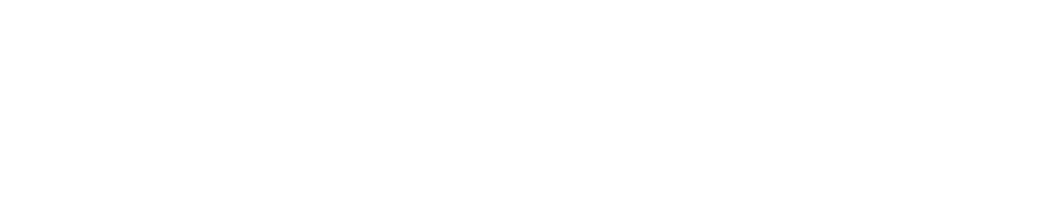
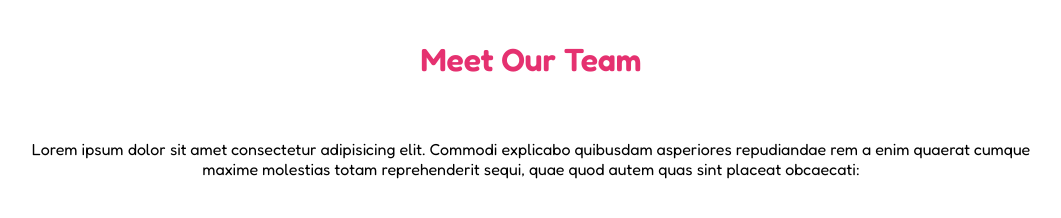
Before and after one commit to RuxandraRambet/html-css-float-cards, a plain HTML site: page index.html in a window 1280 px wide. Shown: the whole page, without its empty margins (109-1170 px from the left). Drawn offline with Linux system fonts and the light colour scheme.

Commit message:
feat: intestazione pagina

```diff
--- a/CSS/style.css
+++ b/CSS/style.css
@@ -6,3 +6,17 @@
 body {
     font-family: 'Fredoka', sans-serif;
 }
+header {
+    margin-top: 40px;
+    margin-bottom: 50px;
+}
+.container {
+    max-width: 1000px;
+    margin: 0 auto;
+    text-align: center;
+}
+h1 {
+    margin-bottom: 60px;
+    color: #e53170;
+    font-family: 'Fredoka', sans-serif;
+}
--- a/index.html
+++ b/index.html
@@ -5,16 +5,24 @@
     <meta name="viewport" content="width=device-width, initial-scale=1.0">
     <link rel="preconnect" href="https://fonts.googleapis.com">
     <title>Floating Cards</title>
+
     <!-- Font Fredoka -->
-
     <link rel="preconnect" href="https://fonts.googleapis.com">
     <link rel="preconnect" href="https://fonts.gstatic.com" crossorigin>
     <link href="https://fonts.googleapis.com/css2?family=Fredoka&display=swap" rel="stylesheet">
+    <link rel="preconnect" href="https://fonts.googleapis.com">
+    <link rel="preconnect" href="https://fonts.gstatic.com" crossorigin>
+    <link href="https://fonts.googleapis.com/css2?family=Fredoka:wght@600&display=swap" rel="stylesheet">
+    <!-- /Font Fredoka -->
 
-    <!-- /Font Fredoka -->
     <link rel="stylesheet" href="CSS/style.css">
 </head>
 <body>
-
+    <header>
+        <div class="container">
+            <h1>Meet Our Team</h1>
+            <p>Lorem ipsum dolor sit amet consectetur adipisicing elit. Commodi explicabo quibusdam asperiores repudiandae rem a enim quaerat cumque maxime molestias totam reprehenderit sequi, quae quod autem quas sint placeat obcaecati:</p>
+        </div>
+    </header>
 </body>
 </html>
```
